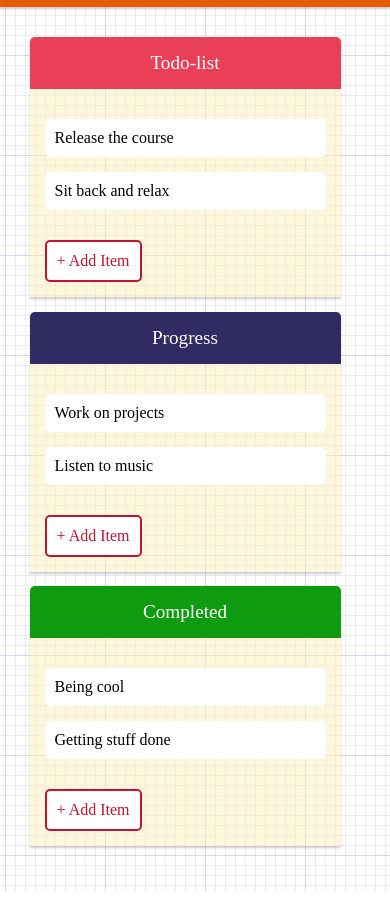
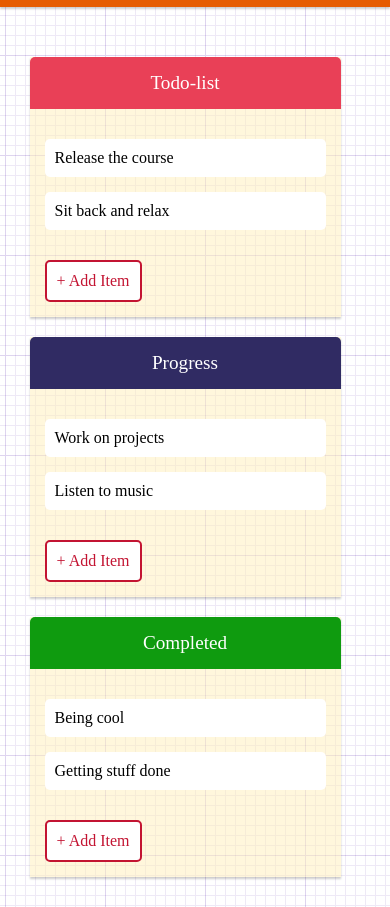
Before and after one commit to Grassper/organiser, a plain HTML site: page index.html in a window 390 px wide. Shown: the part 50-957 px from the top of the page. Drawn offline with Linux system fonts and the light colour scheme; a web font is replaced by a local one.

Commit message:
breakpoint for 1000px added

```diff
--- a/styles.css
+++ b/styles.css
@@ -30,7 +30,6 @@ body{
     min-height: 100vh;
     margin: 20px auto;
     display:flex;
-    flex-wrap: wrap;
     justify-content: space-between;
     padding: 10px;
 }
@@ -190,8 +189,12 @@ body{
     border: 1px solid var(--column3);
 }
 
-@media only screen and (max-width:1100px){
+@media only screen and (max-width:1000px){
     .drag-container{
         flex-direction: column;
     }
+
+    .drag-container-elements{
+        margin-top: 20px;
+    }
 }
```
